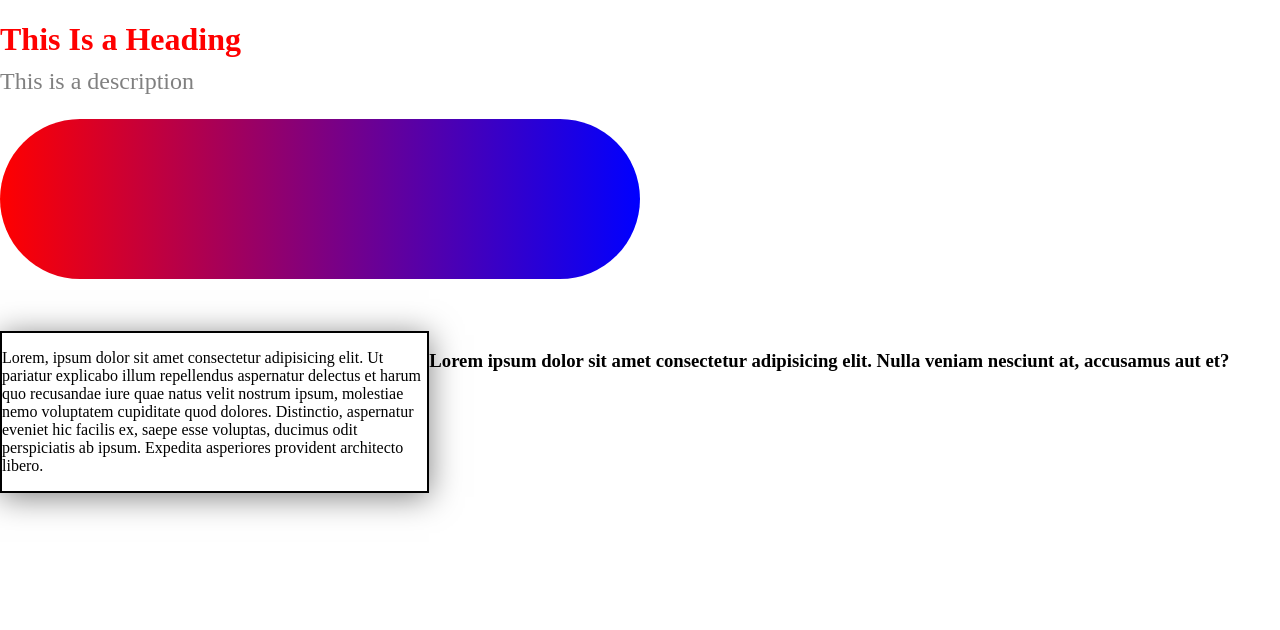
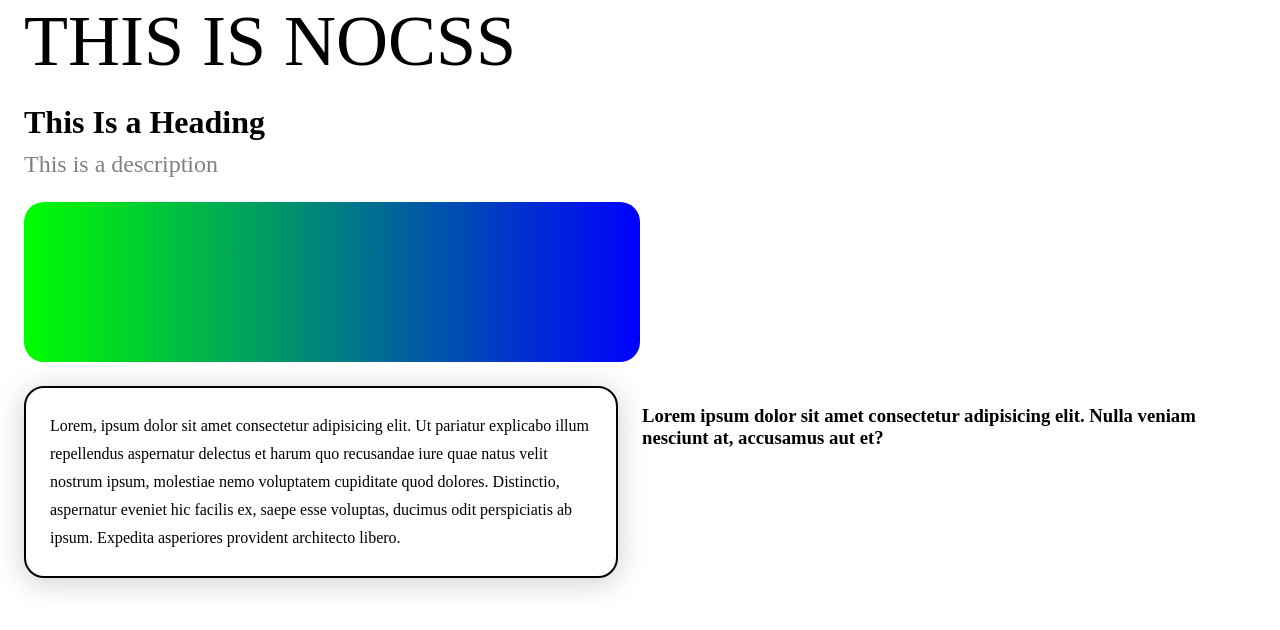
Before and after one commit to awaiskazmi/uibuddy, a website: page index.html in a window 1280 px wide. Drawn offline with Linux system fonts and the light colour scheme.

Commit message:
New properties added

```diff
--- a/index.html
+++ b/index.html
@@ -12,16 +12,23 @@
     </style>
     <link rel="stylesheet" href="./style.min.css" />
   </head>
-  <body class="m:0 ff:GT_America">
+  <body class="m:0 pl:24px pr:24px ff:Styrene_A">
     <div>
-      <h1 class="fs:32px fw:bold cl:#ff0000">This Is a Heading</h1>
-      <p class="cl:gray fs:24px mt:-12px">This is a description</p>
+      <p class="display my-custom-class fs:48px fs:lg:72px m:0">
+        THIS IS NOCSS
+      </p>
+      <h1 class="fs:32px fw:bold cl:#000 trns:all_0.4s_cubic-bezier(1,0,0,1)">
+        This Is a Heading
+      </h1>
+      <p class="cl:gray fs:24px mt:-12px mb:24px">This is a description</p>
       <div
-        class="w:50% h:20vh br:1000px bg:linear-gradient(to_right,#ff0000,#0000ff) mb:52px"
+        class="w:100% w:lg:50% h:20vh br:20px bg:linear-gradient(to_left,#0000ff,#00ff00) mb:24px"
       ></div>
-      <div class="d:flex fd:column fd:769:row">
-        <div class="fl:1 b:2px_solid_black bxs:0_4px_30px_rgba(0,0,0,0.5)">
-          <p>
+      <div class="d:flex fd:column fd:lg:row mb:24px">
+        <div
+          class="fl:1 b:2px_solid_#000 br:20px bxs:0_4px_30px_rgba(0,0,0,0.2)"
+        >
+          <p class="p:24px lh:28px m:0">
             Lorem, ipsum dolor sit amet consectetur adipisicing elit. Ut
             pariatur explicabo illum repellendus aspernatur delectus et harum
             quo recusandae iure quae natus velit nostrum ipsum, molestiae nemo
@@ -30,7 +37,7 @@
             ipsum. Expedita asperiores provident architecto libero.
           </p>
         </div>
-        <div class="fl:1 fl:769:2 d:none d:769:block">
+        <div class="fl:1 d:none d:lg:block pl:24px pr:24px">
           <h3>
             Lorem ipsum dolor sit amet consectetur adipisicing elit. Nulla
             veniam nesciunt at, accusamus aut et?
--- a/package.json
+++ b/package.json
@@ -1,5 +1,5 @@
 {
-  "name": "nocss",
+  "name": "@syawais/nocss",
   "version": "1.0.0",
   "description": "",
   "main": "nocss.js",
--- a/style.min.css
+++ b/style.min.css
@@ -1,22 +1,26 @@
 .m\:0 { margin: 0; }
-.ff\:GT_America { font-family: GT America; }
+.pl\:24px { padding-left: 24px; }
+.pr\:24px { padding-right: 24px; }
+.ff\:Styrene_A { font-family: Styrene A; }
+.fs\:48px { font-size: 48px; }
 .fs\:32px { font-size: 32px; }
 .fw\:bold { font-weight: bold; }
-.cl\:\#ff0000 { color: #ff0000; }
+.cl\:\#000 { color: #000; }
+.trns\:all_0\.4s_cubic-bezier\(1\,0\,0\,1\) { transition: all 0.4s cubic-bezier(1,0,0,1); }
 .cl\:gray { color: gray; }
 .fs\:24px { font-size: 24px; }
 .mt\:-12px { margin-top: -12px; }
-.w\:50\% { width: 50%; }
+.mb\:24px { margin-bottom: 24px; }
+.w\:100\% { width: 100%; }
 .h\:20vh { height: 20vh; }
-.br\:1000px { border-radius: 1000px; }
-.bg\:linear-gradient\(to_right\,\#ff0000\,\#0000ff\) { background: linear-gradient(to right,#ff0000,#0000ff); }
-.mb\:52px { margin-bottom: 52px; }
+.br\:20px { border-radius: 20px; }
+.bg\:linear-gradient\(to_left\,\#0000ff\,\#00ff00\) { background: linear-gradient(to left,#0000ff,#00ff00); }
 .d\:flex { display: flex; }
 .fd\:column { flex-direction: column; }
 .fl\:1 { flex: 1; }
-.b\:2px_solid_black { border: 2px solid black; }
-.bxs\:0_4px_30px_rgba\(0\,0\,0\,0\.5\) { box-shadow: 0 4px 30px rgba(0,0,0,0.5); }
+.b\:2px_solid_\#000 { border: 2px solid #000; }
+.bxs\:0_4px_30px_rgba\(0\,0\,0\,0\.2\) { box-shadow: 0 4px 30px rgba(0,0,0,0.2); }
+.p\:24px { padding: 24px; }
+.lh\:28px { line-height: 28px; }
 .d\:none { display: none; }
-.fs\:58 { font-size: 58; }
-.fs\:48px { font-size: 48px; }
-@media (min-width: 769px) {.fd\:769\:row { flex-direction: row!important; }.fl\:769\:2 { flex: 2!important; }.d\:769\:block { display: block!important; }}
+@media (min-width: 992px) {.fs\:lg\:72px { font-size: 72px!important; }.w\:lg\:50\% { width: 50%!important; }.fd\:lg\:row { flex-direction: row!important; }.d\:lg\:block { display: block!important; }}
```
Also changed, not shown: magic.js (+13 -5 lines), nocss.js (+3 -5 lines), variables.js (+11 -1 lines), 1 other file.
